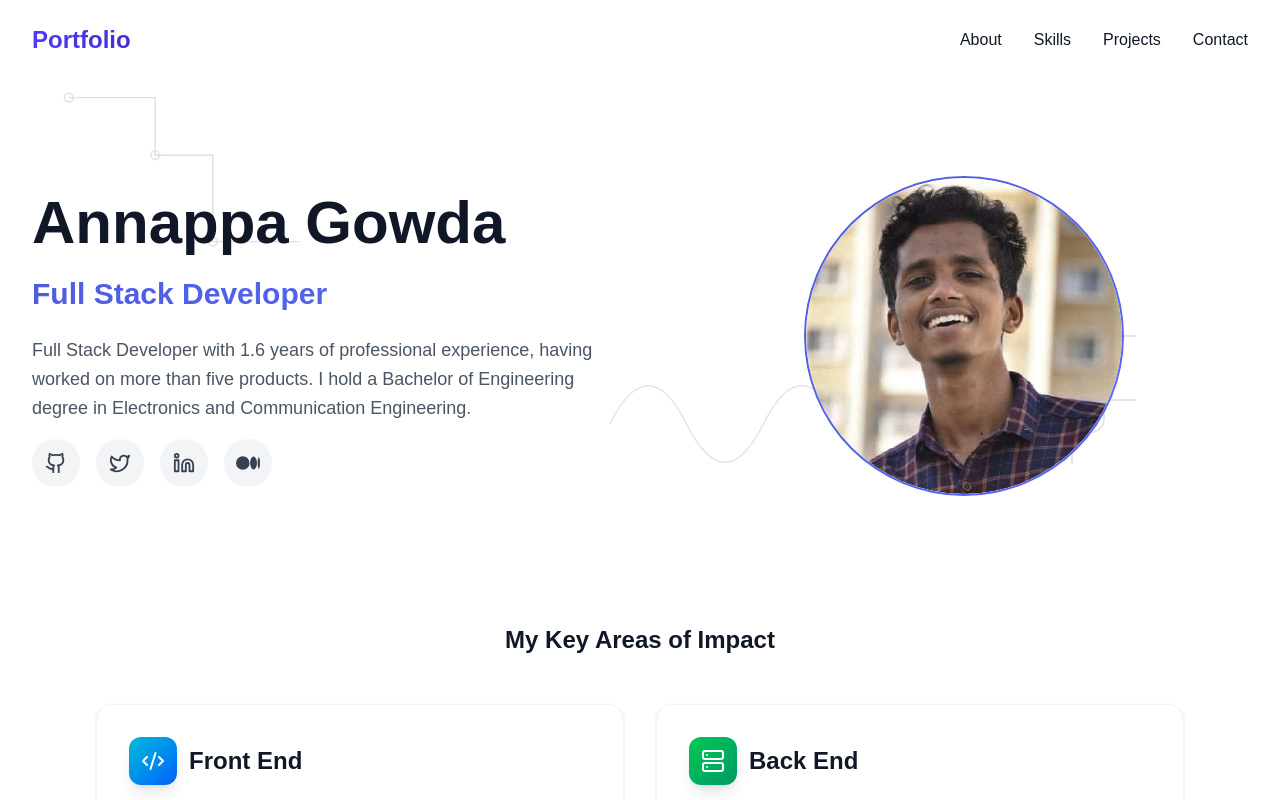
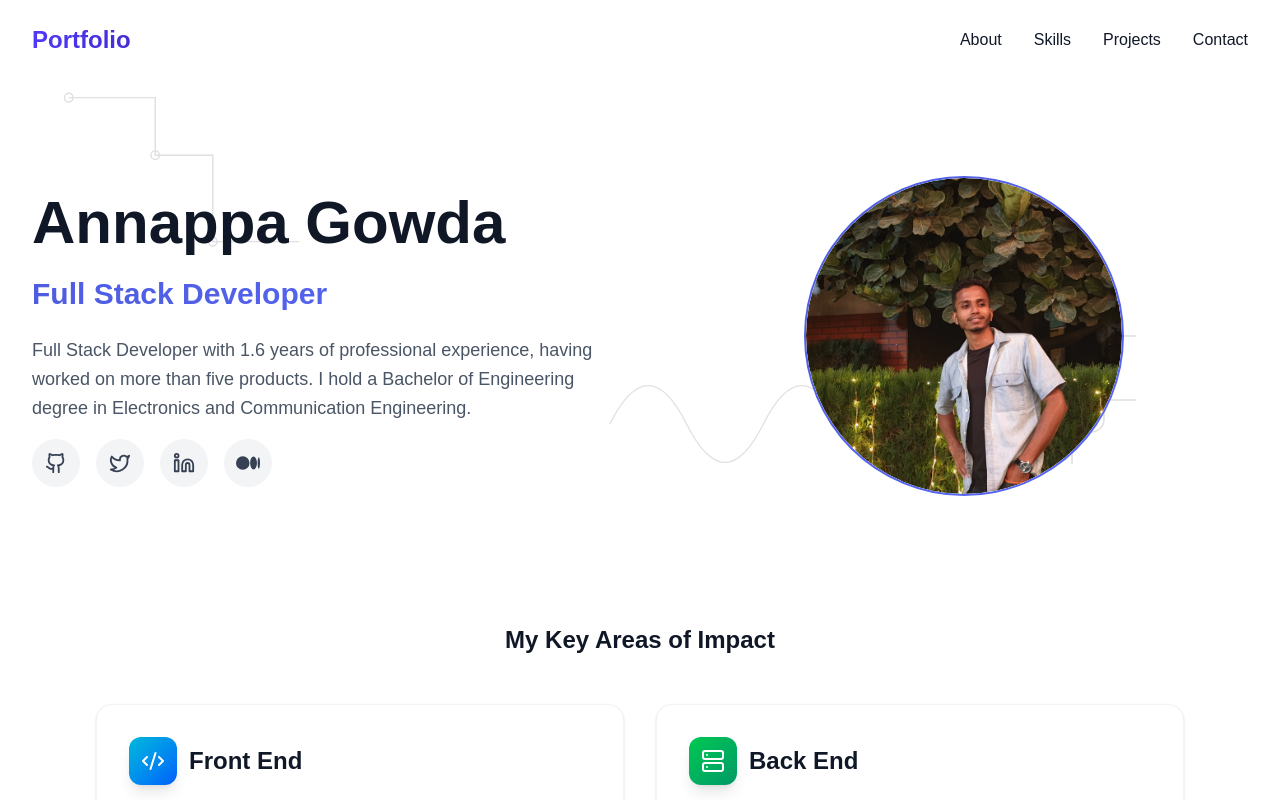
Before and after one commit to amgowda42/portfolio, a Next.js app: page / in a window 1280 px wide. Shown: the top 800 px of the page. Built offline with nearby package versions, Linux system fonts and the light colour scheme.

Commit message:
profile photo updated

```diff
--- a/components/Bio.tsx
+++ b/components/Bio.tsx
@@ -126,7 +126,7 @@ export default function Bio() {
               <div className="w-72 h-72 sm:w-80 sm:h-80 rounded-full bg-linear-to-br from-[#4E5DE0] to-[#5868F7] p-0.5">
                 <div className="w-full h-full rounded-full bg-white flex items-center justify-center overflow-hidden">
                   <Image
-                    src="/image.png"
+                    src="/image_1.jpg"
                     alt="Annappa Gowda"
                     className="w-full h-full object-cover rounded-full"
                     width={600}
```
Also changed, not shown: public/image_1.jpg (added).
